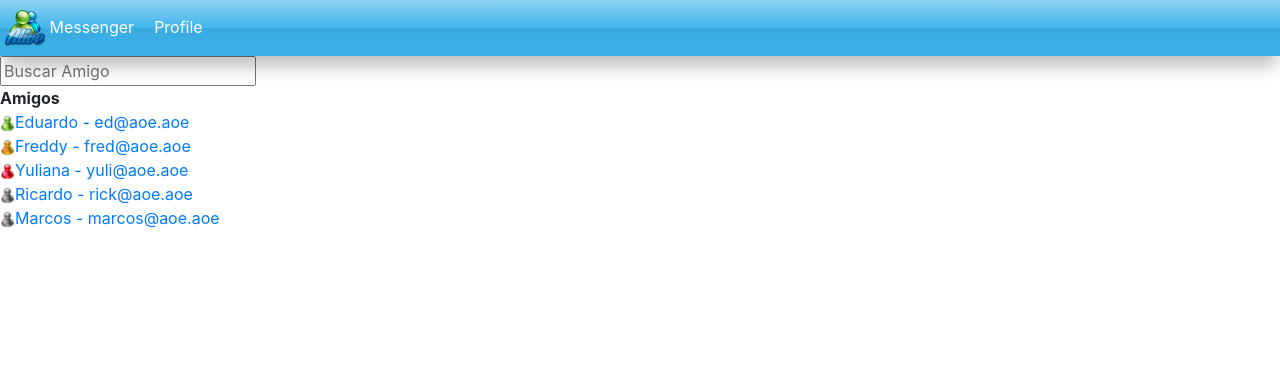
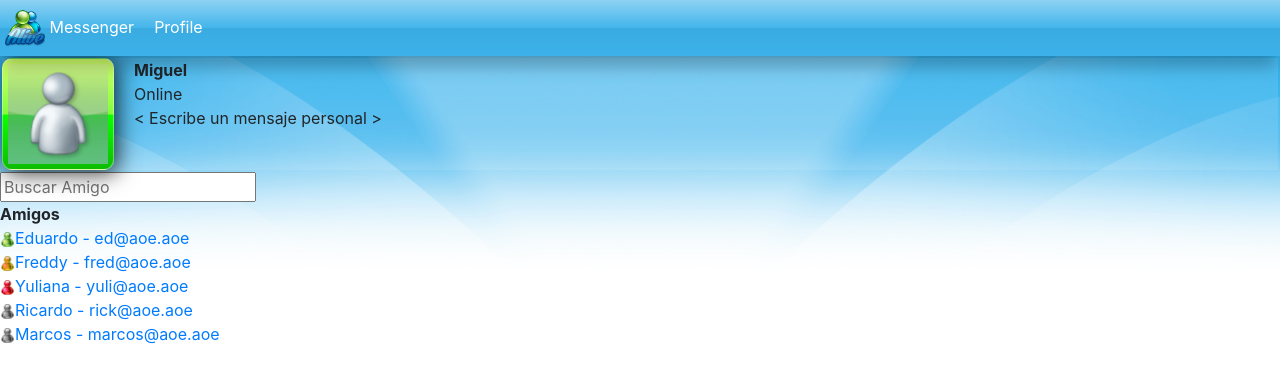
Before and after one commit to zankeii/messenger-angular, an Angular app: page / in a window 1280 px wide. Shown: the top 382 px of the page. Built offline with nearby package versions, Linux system fonts and the light colour scheme.

Commit message:
implementando estilos a la pantalla home

```diff
--- a/src/app/home/home.component.css
+++ b/src/app/home/home.component.css
@@ -0,0 +1,11 @@
+#homeContainer{
+  background-image: url('/assets/img/msnbg.jpg');
+  background-size: 100%;
+  background-repeat: no-repeat;
+}
+.whiteBorderGlassBox{
+  padding: 2px;
+}
+.homeHeadContainer{
+  background-color: rgba(255, 255, 255, .10);
+}
--- a/src/app/home/home.component.html
+++ b/src/app/home/home.component.html
@@ -1,3 +1,23 @@
+<div id="homeContainer">
+  <div class="whiteBorderGlassBox">
+    <div class="homeHeadContainer">
+      <div class="row">
+        <div class="col-md-auto">
+          <div class="avatarFrameOnline">
+            <img src="assets/img/generic_avatar.png" id="homeAvatarPicture">
+          </div>
+        </div>
+        <div class="col">
+          <b>Miguel</b>
+          <div>
+            <span>Online</span>
+            <br>
+            <span>< Escribe un mensaje personal ></span>
+          </div>
+        </div>
+      </div>
+    </div>
+  </div>
   <input type="text" placeholder="Buscar Amigo" [(ngModel)]="query">
   <br>
   <b>Amigos</b>
@@ -8,3 +28,4 @@
       </a>
     </div>
   </ng-container>
+</div>
--- a/src/styles.css
+++ b/src/styles.css
@@ -14,6 +14,21 @@
   box-shadow: 3px 3px 21px 1px rgba(0,0,0,0.75);
   display: inline-block;
 }
+.avatarFrameOnline{
+  background: #d2ff6b;
+  background: -moz-linear-gradient(top, #d2ff6b 0%, #81ff3d 50%, #0cff00 51%, #0dbc03 100%);
+  background: -webkit-linear-gradient(top, #d2ff6b 0%, #81ff3d 50%, #0cff00 51%, #0dbc03 100%);
+  background: linear-gradient(to bottom, #d2ff6b 0%, #81ff3d 50%, #0cff00 51%, #0dbc03 100%);
+  filter: progid:DXImageTransform.Microsoft.gradient(startColorstr='#d2ff6b', endColorstr='#0dbc03', GradientType=0);
+  text-align: center;
+  padding: 5%;
+  border-radius: 10px;
+  border: 1px solid rgba(255, 255, 255, 0.36);
+  -webkit-box-shadow: 3px 3px 21px 1px rgba(0, 0, 0, 0.75);
+  -moz-box-shadow: 3px 3px 21px 1px rgba(0, 0, 0, 0.75);
+  box-shadow: 3px 3px 21px 1px rgba(0, 0, 0, 0.75);
+  display: inline-block;
+}
 .center{
   text-align: center !important;
 }
@@ -26,3 +41,6 @@
 .generalContent{
   margin-top: 56px;
 }
+#homeAvatarPicture{
+  max-width: 100px;
+}
```
Lines whose indentation alone changed are shown as unchanged.
